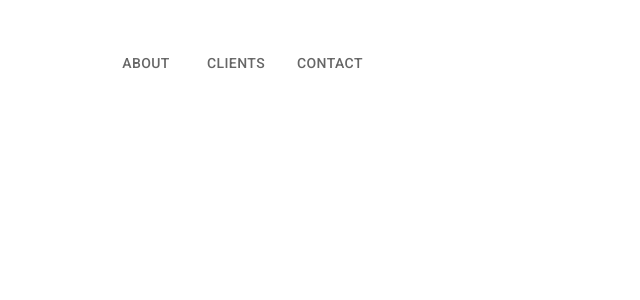
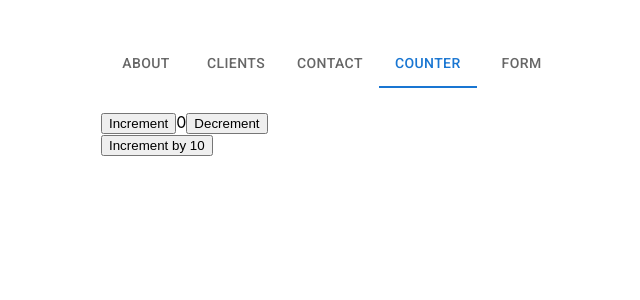
Before and after one commit to chriskkim/desn3037-w7-react, a React (Create React App) app: page /counter in a window 1280 px wide. Shown: the top 300 px of the page, without its empty margins (263-903 px from the left). Built offline with nearby package versions, Linux system fonts and the light colour scheme.

Commit message:
Experiment with Redux

```diff
--- a/package.json
+++ b/package.json
@@ -8,11 +8,13 @@
     "@fontsource/roboto": "^4.5.8",
     "@mui/icons-material": "^5.11.9",
     "@mui/material": "^5.11.10",
+    "@reduxjs/toolkit": "^1.9.3",
     "@testing-library/jest-dom": "^5.16.5",
     "@testing-library/react": "^13.4.0",
     "@testing-library/user-event": "^13.5.0",
     "react": "^18.2.0",
     "react-dom": "^18.2.0",
+    "react-redux": "^8.0.5",
     "react-router": "^6.8.1",
     "react-router-dom": "^6.8.1",
     "react-scripts": "5.0.1",
--- a/src/App.js
+++ b/src/App.js
@@ -5,15 +5,23 @@ import '@fontsource/roboto/700.css';
 import { Box, Container } from '@mui/system';
 
 import * as React from "react";
-import { BrowserRouter, Route, Routes } from "react-router-dom";
+import { BrowserRouter, Form, Route, Routes } from "react-router-dom";
 import About from "./components/About";
 import Clients from "./components/Clients";
 import Contact from "./components/Contact";
 import Menu from "./components/Menu";
+import InputForm from "./components/InputForm";
+
+import store from './store/Store';
+import { Provider } from "react-redux";
+import { Counter } from './components/Counter';
+
+console.log(store);
 
 function App() {
   return (
     <div className="App">
+      <Provider store={store}>
 
         <Container maxWidth="sm" sx={{ mt: 5 }}>
 
@@ -25,10 +33,14 @@ function App() {
               <Route exact path="about" element={<About />} />
               <Route exact path="clients" element={<Clients />} />
               <Route exact path="contact" element={<Contact />} />
+              <Route exact path="counter" element={<Counter />} />
+              <Route exact path="form" element={<InputForm />} />
             </Routes>
           </BrowserRouter>
 
         </Container>
+
+      </Provider>
 
     </div>
   );
--- /dev/null
+++ b/src/components/Counter.js
@@ -0,0 +1,35 @@
+import React from 'react'
+import { useSelector, useDispatch } from 'react-redux'
+import { decrement, increment, incrementByAmount } from '../store/Counter'
+
+export function Counter() {
+  const count = useSelector(state => state.counter.value)
+  const dispatch = useDispatch()
+
+  return (
+    <div>
+      <div>
+        <button
+          aria-label="Increment value"
+          onClick={() => dispatch(increment())}
+        >
+          Increment
+        </button>
+        <span>{count}</span>
+        <button
+          aria-label="Decrement value"
+          onClick={() => dispatch(decrement())}
+        >
+          Decrement
+        </button>
+        <br />
+        <button
+          aria-label="Increment value by 10"
+          onClick={() => dispatch(incrementByAmount(10))}
+        >
+          Increment by 10
+        </button>
+      </div>
+    </div>
+  )
+}
--- /dev/null
+++ b/src/components/InputForm.js
@@ -0,0 +1,49 @@
+import * as React from 'react';
+import Box from '@mui/material/Box';
+import TextField from '@mui/material/TextField';
+import { useSelector, useDispatch } from 'react-redux'
+import { define } from '../store/InputForm'
+
+
+export default function BasicTextFields() {
+
+  const name = useSelector(state => state.input.name)
+  const email = useSelector(state => state.input.email)
+  const bio = useSelector(state => state.input.bio)
+  const input = useSelector(state => state.input)
+  const dispatch = useDispatch()
+
+  function Update(name, value){
+
+    const payload = {}
+    payload.name = name;
+    payload.value = value;
+
+
+    console.log(value);
+
+    dispatch(define(payload));
+
+  }
+
+  return (
+    <Box
+      component="form"
+      sx={{
+        '& > :not(style)': { m: 1, width: '100%' },
+      }}
+      noValidate
+      autoComplete="off"
+    >
+      <TextField label="Name" variant="outlined" defaultValue={name} onChange={(e) => Update("name", e.target.value)} />
+      <TextField label="Email" variant="outlined" defaultValue={email} onChange={(e) => Update("email", e.target.value) } />
+      <TextField label="Bio" variant="outlined" defaultValue={bio} onChange={(e) =>  Update("bio", e.target.value)} />
+
+      <span>
+
+        {JSON.stringify(input)}
+
+      </span>
+    </Box>
+  );
+}
--- a/src/components/Menu.js
+++ b/src/components/Menu.js
@@ -14,6 +14,8 @@ export default function Menu() {
                 <Tab component={Link} to="/about" value="/about" label="About" />
                 <Tab component={Link} to="/clients" value="/clients" label="Clients" />
                 <Tab component={Link} to="/contact" value="/contact" label="Contact" />
+                <Tab component={Link} to="/counter" value="/counter" label="Counter" />
+                <Tab component={Link} to="/form" value="/form" label="Form" />
             </Tabs>
 
         </div>
--- /dev/null
+++ b/src/store/Counter.js
@@ -0,0 +1,24 @@
+import { createSlice } from '@reduxjs/toolkit'
+
+export const counterSlice = createSlice({
+  name: 'counter',
+  initialState: {
+    value: 0
+  },
+  reducers: {
+    increment: state => {
+      state.value += 1
+    },
+    decrement: state => {
+      state.value -= 1
+    },
+    incrementByAmount: (state, action) => {
+      state.value += action.payload
+    }
+  }
+})
+
+// Action creators are generated for each case reducer function
+export const { increment, decrement, incrementByAmount } = counterSlice.actions
+
+export default counterSlice.reducer
--- /dev/null
+++ b/src/store/InputForm.js
@@ -0,0 +1,19 @@
+import { createSlice } from '@reduxjs/toolkit'
+
+export const inputSlice = createSlice({
+  name: 'input',
+  initialState: {
+    name: "John Doe",
+    email: "john@doe.com",
+    bio: "Lorem ipsum",
+  },
+  reducers: {
+    define: (state, action) => {
+      state[action.payload.name] = action.payload.value
+    }
+  }
+})
+
+export const { define } = inputSlice.actions
+
+export default inputSlice.reducer
--- /dev/null
+++ b/src/store/Store.js
@@ -0,0 +1,10 @@
+import { configureStore } from '@reduxjs/toolkit';
+import counterReducer from './Counter';
+import inputReducer from './InputForm';
+
+export default configureStore({
+  reducer: {
+    counter: counterReducer,
+    input: inputReducer
+  }
+})
```
Also changed, not shown: 1 other file (tests, documents, lock files or other folders). Lines whose indentation alone changed are shown as unchanged.
